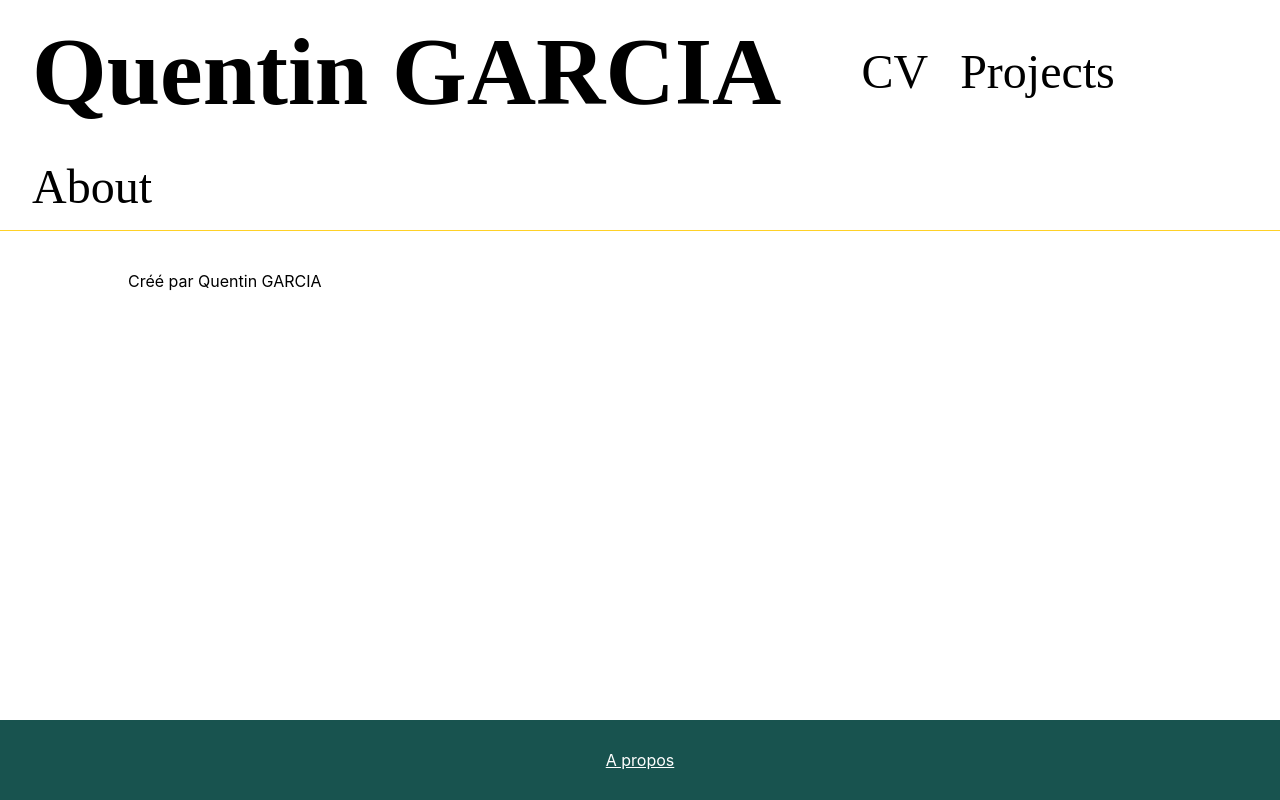
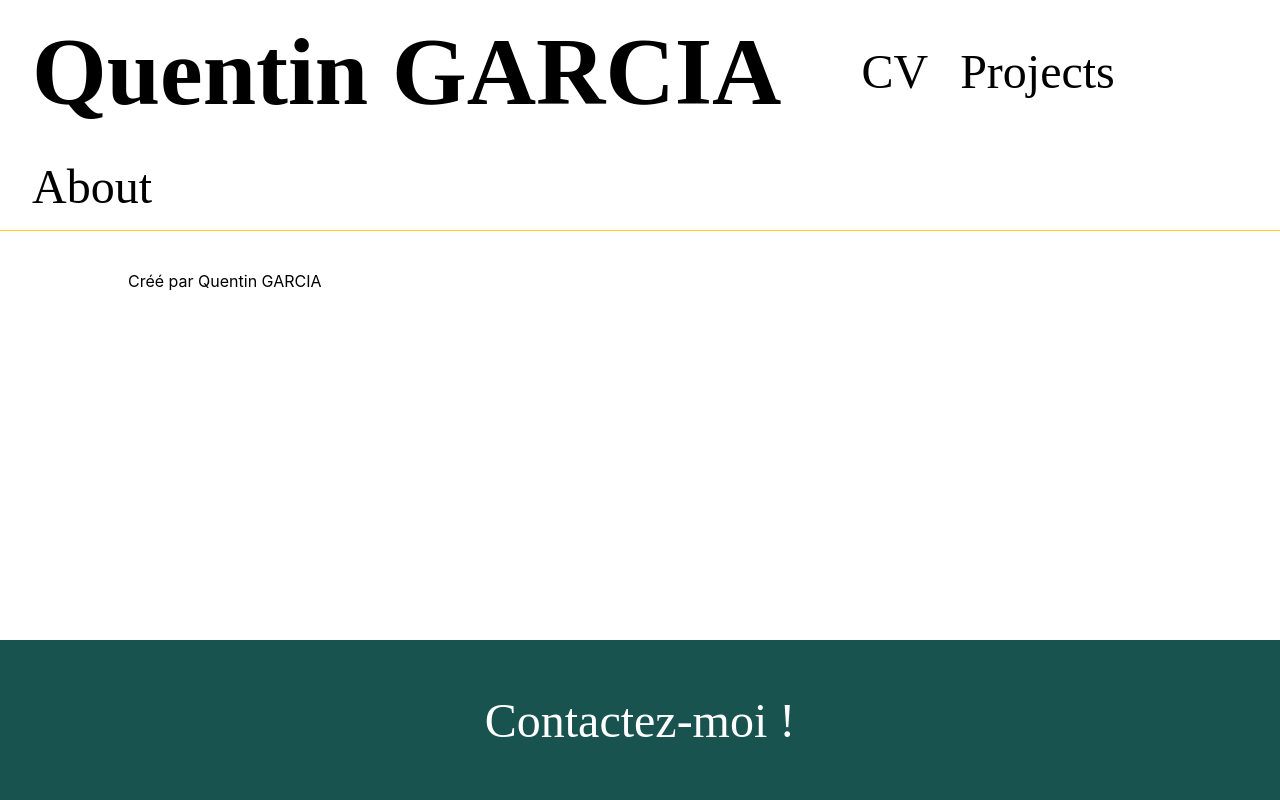
Before and after one commit to QuentinLeFourbe/portefolio, a React (Create React App) app: page /about in a window 1280 px wide. Built offline with nearby package versions, Linux system fonts and the light colour scheme.

Commit message:
footer ongoing

```diff
--- a/src/components/Base/Footer.jsx
+++ b/src/components/Base/Footer.jsx
@@ -1,35 +1,65 @@
-import React from 'react'
+import React, { useState } from 'react'
 import styled from 'styled-components'
 import { Link } from 'react-router-dom'
 import { useSpring, animated, config } from 'react-spring'
+import VisiblitySensor from 'react-visibility-sensor';
 
 const Container = styled(animated.footer)`
     grid-area: footer;
+    min-height: 20vh;
     background-color: #18534F;
-    min-height: 10vh;
     display: flex;
-    justify-content: center;
+    flex-flow: row wrap;
+    justify-content: space-around;
     align-items: center;
 `;
 
+const AnimatedContent = styled(animated.div)`
+
+`;
+
 const FooterLink = styled(Link)`
+    font-family: "Times New Roman", Times, serif;
+    color: white;
+    font-size: 3rem;
+    margin: 1rem;
+    text-decoration: none;
+`;
 
- color: white;
+const MailLink = styled.a`
+    font-family: "Times New Roman", Times, serif;
+    color: white;
+    margin: 1rem;
+    font-size: 3rem;
+    text-decoration: none;
 `;
 
 function Footer() {
+    const [isVisible, setIsVisible] = useState(false);
+
     const springProps = useSpring({
-        from: { y: 50, opacity: 0 },
-        to: { y: 0, opacity: 1 },
-        config: config.tight,
-    })
+        from: {
+            y: 100,
+            opacity: 0,
+        },
+        y: isVisible ? 0 : 100,
+        opacity: isVisible ? 1 : 0,
+        config: config.molasses,
+    });
+
+    const onChangeVisibility = (isVisible) => {
+        if (isVisible)
+            setIsVisible(true);
+    }
 
     return (
-        <Container style={springProps}>
-            <FooterLink to="/about">
-                A propos
-            </FooterLink>
-        </Container>
+        <VisiblitySensor onChange={onChangeVisibility} >
+            <Container >
+                <AnimatedContent style={springProps}>
+                    <MailLink href="mailto:email@example.com">Contactez-moi !</MailLink>
+                </AnimatedContent>
+            </Container>
+        </VisiblitySensor>
     )
 }
 
```
